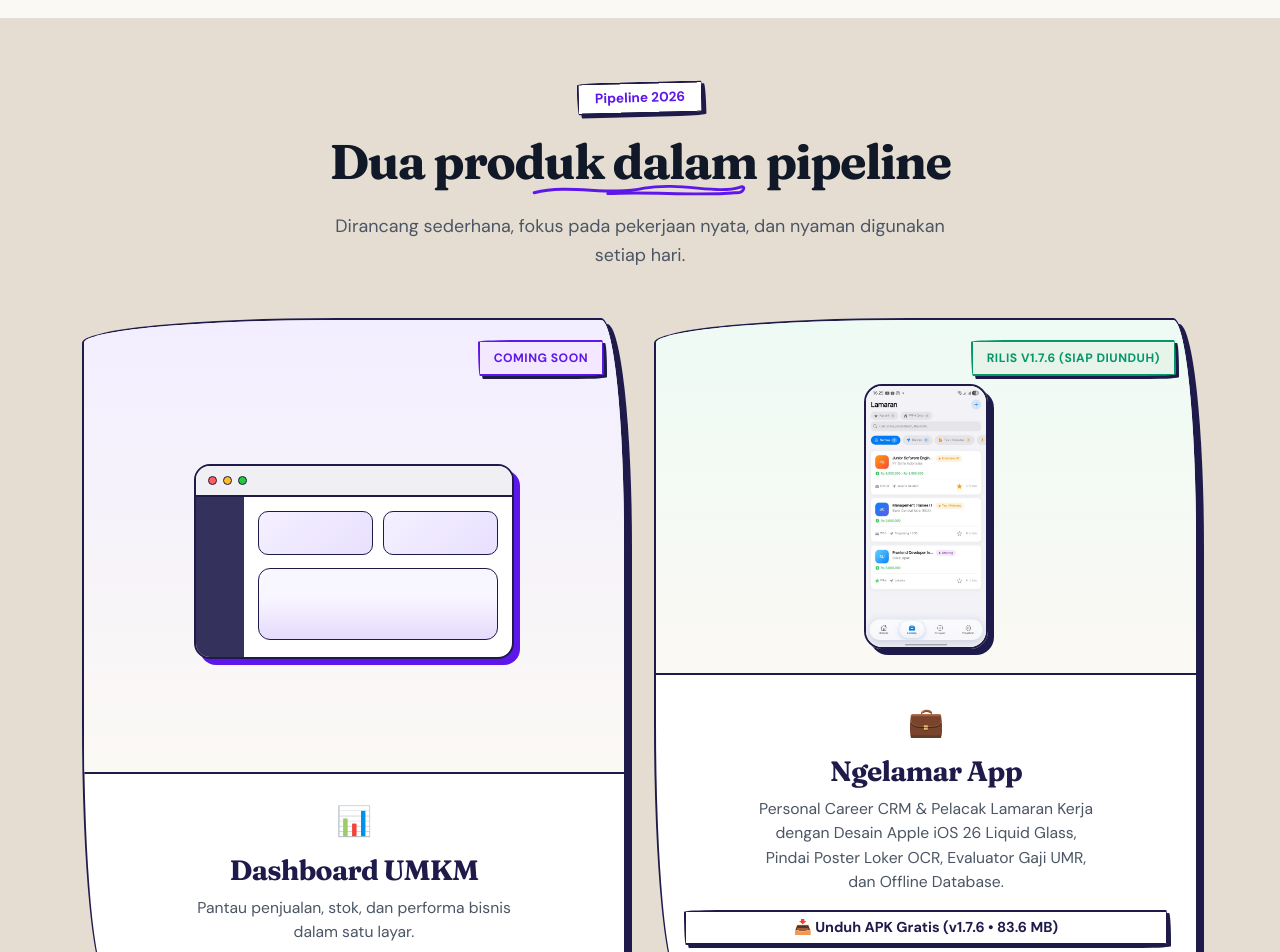
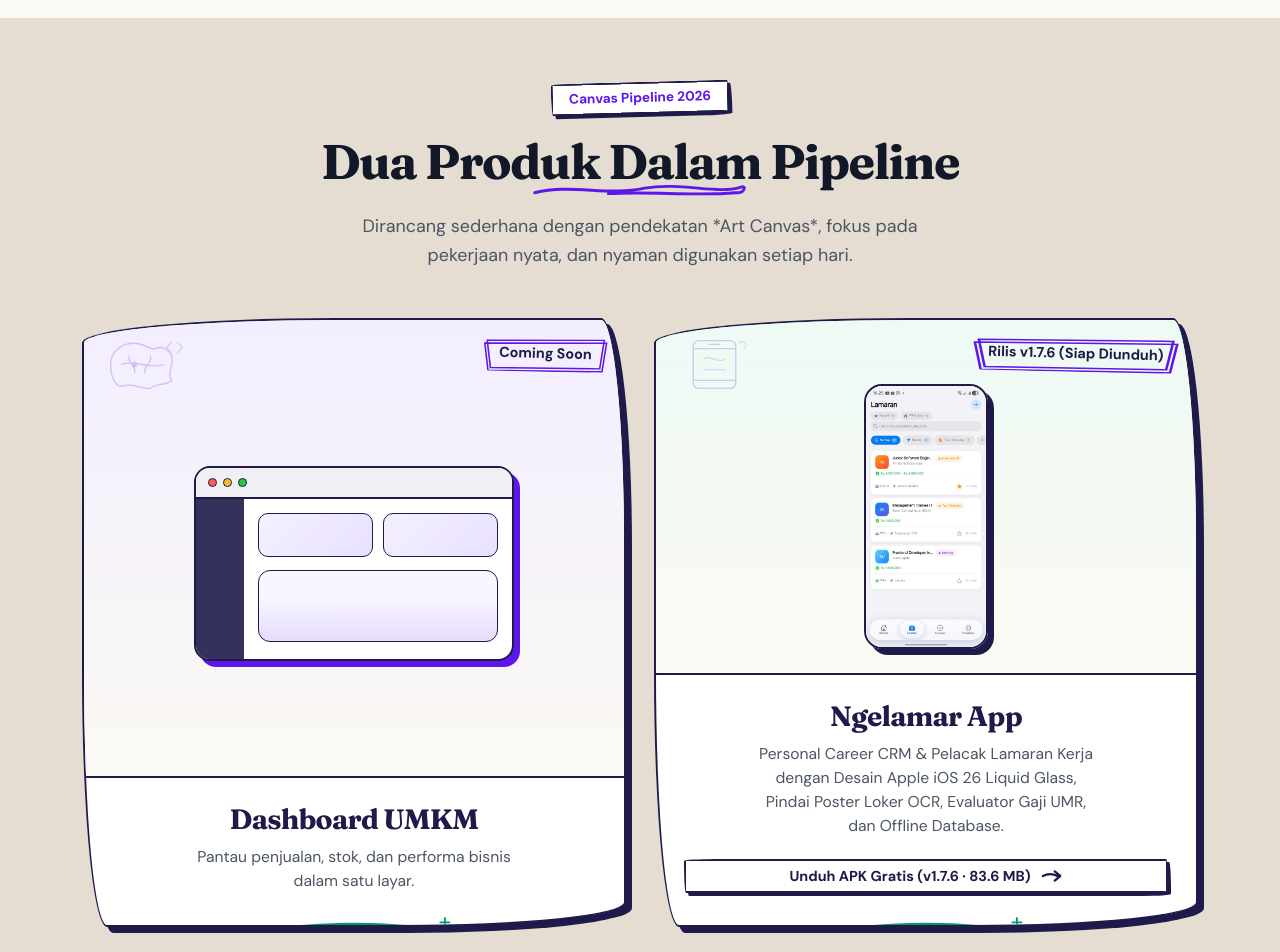
Before and after one commit to rozaqi02/idka-solutions, a React (Vite) app: page /produk in a window 1280 px wide. Shown: the part 600-1552 px from the top of the page. Built offline with nearby package versions, Linux system fonts and the light colour scheme.

Commit message:
feat(produk): redesign Produk page with Art Canvas Card Design, Continuous Line SVG Art, Scribble Underline, and remove title emojis

```diff
--- a/src/pages/Produk.css
+++ b/src/pages/Produk.css
@@ -70,6 +70,24 @@
   box-shadow: 3px 3px 0px #1e1b4b;
 }
 
+.produk-card__badge-wrapper {
+  position: absolute;
+  top: 1rem;
+  right: 1rem;
+  z-index: 10;
+}
+
+.produk-card__line-art-bg {
+  position: absolute;
+  top: 12px;
+  left: 16px;
+  width: 85px;
+  height: 65px;
+  opacity: 0.22;
+  pointer-events: none;
+  color: #5e17eb;
+}
+
 .produk-card__visual {
   flex: 1;
   min-height: 310px;
@@ -79,7 +97,7 @@
   padding: 3.5rem 1.5rem 1.5rem;
   position: relative;
   background: #fbf9f4;
-  border-bottom: 2px solid #1e1b4b;
+  border-bottom: 2.5px solid #1e1b4b;
 }
 
 .produk-card--blue .produk-card__visual {
@@ -93,6 +111,7 @@
 .produk-card__content {
   padding: 1.5rem 1.75rem 2rem;
   text-align: center;
+  position: relative;
 }
 
 .produk-card__icon {
--- a/src/pages/Produk.tsx
+++ b/src/pages/Produk.tsx
@@ -5,6 +5,8 @@
 import { usePageTitle } from '../hooks/usePageTitle'
 import WordReveal from '../components/WordReveal'
 import ScribbleUnderline from '../components/ScribbleUnderline'
+import ContinuousLineArt from '../components/ContinuousLineArt'
+import HandDrawnBadge from '../components/HandDrawnBadge'
 import './Produk.css'
 
 export default function Produk() {
@@ -23,7 +25,7 @@
         <div className="container">
           <div className="apple-hero__inner">
             <div className="apple-hero__eyebrow hero-in__item hero-in__item--tag doodle-tag">
-              <span>Produk IDKA</span>
+              <span>Produk Digital IDKA</span>
             </div>
             <h1 id="produk-heading" className="apple-hero__title hero-in__item hero-in__item--title artistic-title">
               <WordReveal>Produk digital yang</WordReveal>{' '}
@@ -41,14 +43,14 @@
         <div className="container">
           <div className="section-header reveal artistic-header">
             <div className="section-tag doodle-tag">
-              <span>Pipeline 2026</span>
+              <span>Canvas Pipeline 2026</span>
             </div>
             <h2 id="produk-list-heading" className="section-title artistic-title">
-              Dua produk dalam pipeline
+              Dua Produk Dalam Pipeline
               <ScribbleUnderline variant="wavy" />
             </h2>
             <p className="section-subtitle artistic-subtitle">
-              Dirancang sederhana, fokus pada pekerjaan nyata, dan nyaman digunakan setiap hari.
+              Dirancang sederhana dengan pendekatan *Art Canvas*, fokus pada pekerjaan nyata, dan nyaman digunakan setiap hari.
             </p>
           </div>
 
@@ -58,8 +60,21 @@
                 key={p.id}
                 className={`produk-card art-card art-card--v${(i % 4) + 1} produk-card--${p.accent} reveal reveal--delay-${i + 1}`}
               >
-                <div className="produk-card__badge">{p.status}</div>
+                {/* Washi tape decoration */}
+                <div className="doodle-tape" style={{ top: -10, left: 24 }} aria-hidden="true" />
+
+                <div className="produk-card__badge-wrapper">
+                  <HandDrawnBadge shape="tape">
+                    <span>{p.status}</span>
+                  </HandDrawnBadge>
+                </div>
+
                 <div className="produk-card__visual" aria-hidden="true">
+                  {/* Continuous Line Art Background Accent */}
+                  <div className="produk-card__line-art-bg">
+                    <ContinuousLineArt type={p.id === 'dashboard-umkm' ? 'cpu' : 'smartphone'} />
+                  </div>
+
                   {p.id === 'dashboard-umkm' ? (
                     <div className="produk-mock produk-mock--dashboard">
                       <div className="produk-mock__chrome">
@@ -85,20 +100,26 @@
                     </div>
                   )}
                 </div>
+
                 <div className="produk-card__content">
-                  <span className="produk-card__icon" aria-hidden="true">{p.icon}</span>
-                  <h3 className="produk-card__title art-card__title">{p.title}</h3>
+                  <h3 className="produk-card__title art-card__title">
+                    {p.title}
+                    <ScribbleUnderline variant="arc" />
+                  </h3>
                   <p className="produk-card__tagline art-card__desc">{p.tagline}</p>
 
                   {p.downloadUrl && (
-                    <div style={{ marginTop: '16px', display: 'flex', flexDirection: 'column', gap: '8px' }}>
+                    <div style={{ marginTop: '20px', display: 'flex', justifyContent: 'center' }}>
                       <a
                         href={p.downloadUrl}
                         download={p.downloadName || 'Ngelamar.apk'}
                         className="art-card__btn-doodle"
-                        style={{ justifyContent: 'center' }}
+                        style={{ width: '100%', justifyContent: 'center' }}
                       >
-                        <span>📥 Unduh APK Gratis ({p.version} • {p.fileSize})</span>
+                        <span>Unduh APK Gratis ({p.version} · {p.fileSize})</span>
+                        <svg className="art-card__btn-arrow" width="22" height="14" viewBox="0 0 24 14" fill="none" stroke="currentColor" strokeWidth="2.5" strokeLinecap="round" strokeLinejoin="round" aria-hidden="true">
+                          <path d="M 2 7 Q 10 3, 18 7 M 15 2 L 21 7 L 15 12" />
+                        </svg>
                       </a>
                     </div>
                   )}
@@ -108,8 +129,9 @@
           </div>
 
           <div className="produk-cta art-card art-card--v1 art-card--featured reveal">
+            <div className="doodle-tape" style={{ top: -12, right: 36 }} aria-hidden="true" />
             <p className="produk-cta__text">
-               Tertarik menjadi early user atau membutuhkan sistem serupa untuk bisnis Anda?
+              Tertarik menjadi early user atau membutuhkan sistem serupa untuk bisnis Anda?
             </p>
             <div className="produk-cta__actions">
               <NavLink to="/kontak" className="art-card__btn-doodle">
@@ -124,7 +146,10 @@
                 rel="noopener noreferrer"
                 className="art-card__btn-doodle"
               >
-                <span>💬 Chat WhatsApp</span>
+                <span>Chat WhatsApp</span>
+                <svg className="art-card__btn-arrow" width="22" height="14" viewBox="0 0 24 14" fill="none" stroke="currentColor" strokeWidth="2.5" strokeLinecap="round" strokeLinejoin="round" aria-hidden="true">
+                  <path d="M 2 7 Q 10 3, 18 7 M 15 2 L 21 7 L 15 12" />
+                </svg>
               </a>
             </div>
           </div>
```
